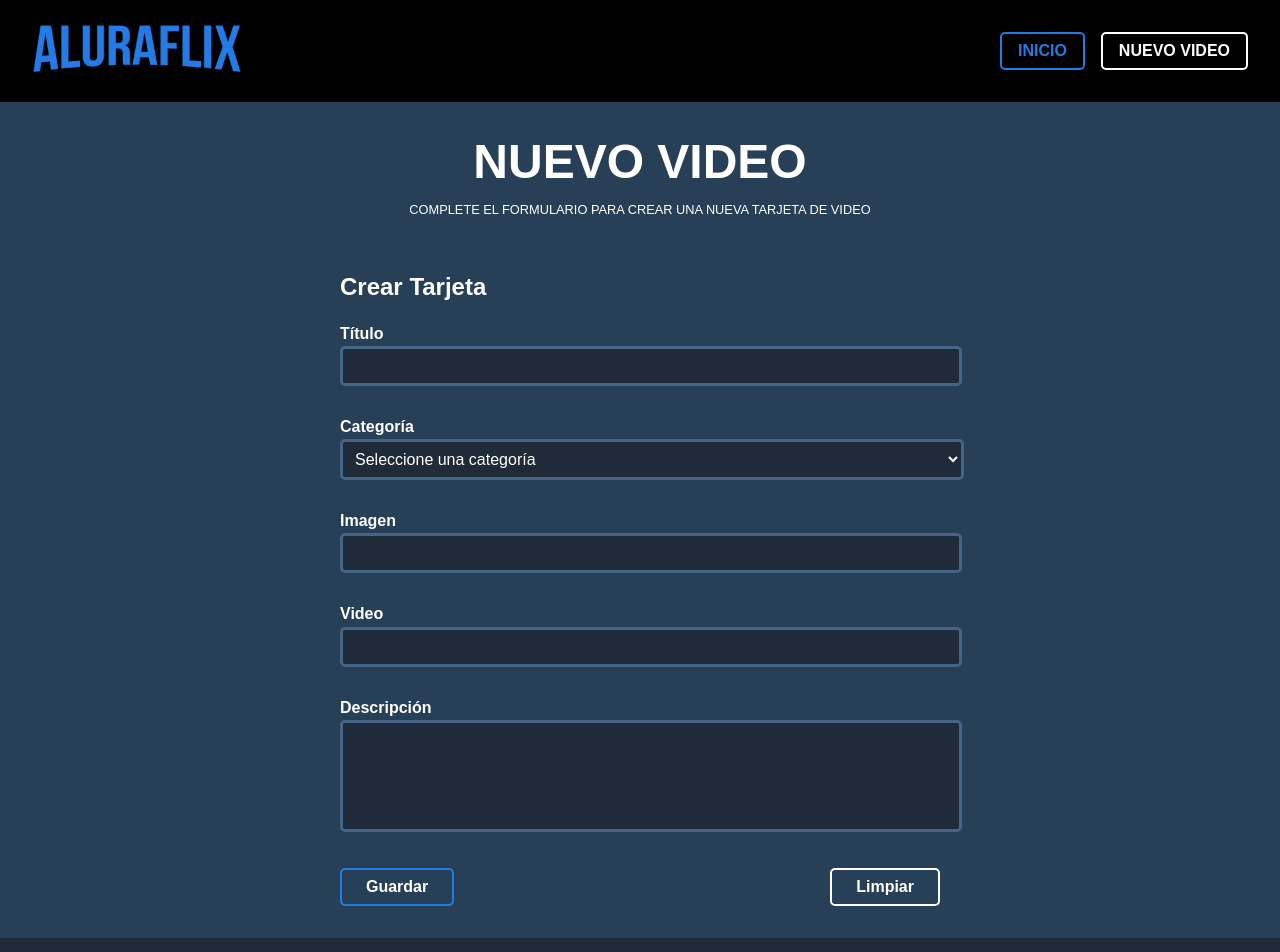
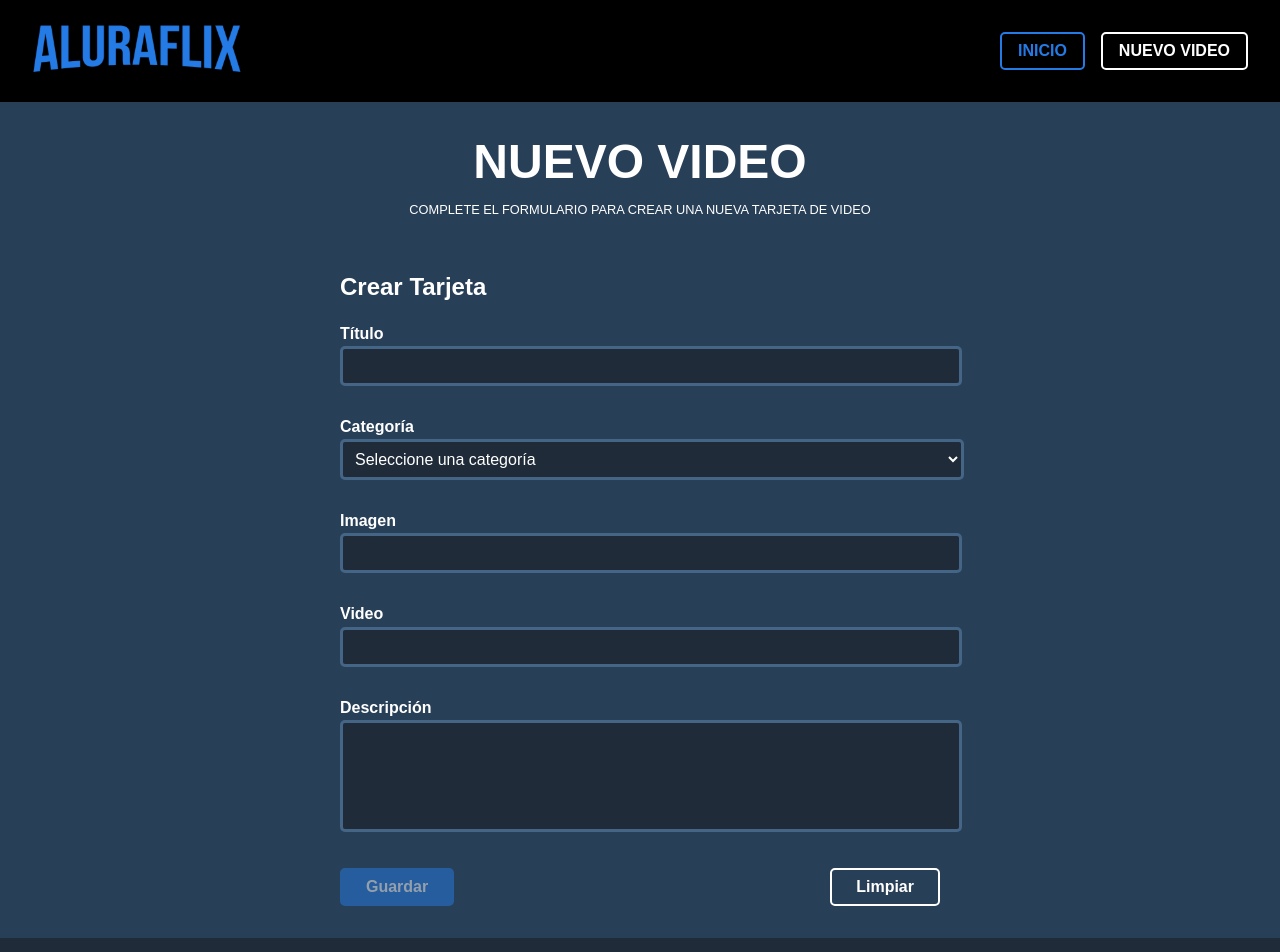
Before and after one commit to thekinglion15/AluraFlix, a React (Create React App) app: page /nuevoVideo in a window 1280 px wide. Shown: the top 952 px of the page. Built offline with nearby package versions, Linux system fonts and the light colour scheme.

Commit message:
Updated NewVideo.css

```diff
--- a/src/pages/NewVideo.css
+++ b/src/pages/NewVideo.css
@@ -64,6 +64,13 @@
     resize: none;
 }
 
+.nvform-group .error-message {
+    text-transform: initial;
+    color: #ff0000;
+    font-size: 0.875rem;
+    margin-top: 0.25rem;
+}
+
 .nvform-buttons {
     display: flex;
     justify-content: space-between;
@@ -89,8 +96,22 @@
     color: #fff;
 }
 
+.nvsave-button:disabled {
+    background-color: #257be5;
+    cursor: not-allowed;
+    opacity: 0.5;
+}
+
+.nvsave-button:enabled {
+    opacity: 1;
+}
+
 .nvclear-button {
     background-color: transparent;
     border: 2px solid #fff;
     color: #fff;
 }
+
+.swal-overlay {
+    background-color: rgba(0, 0, 0, 0.3);
+}
```
